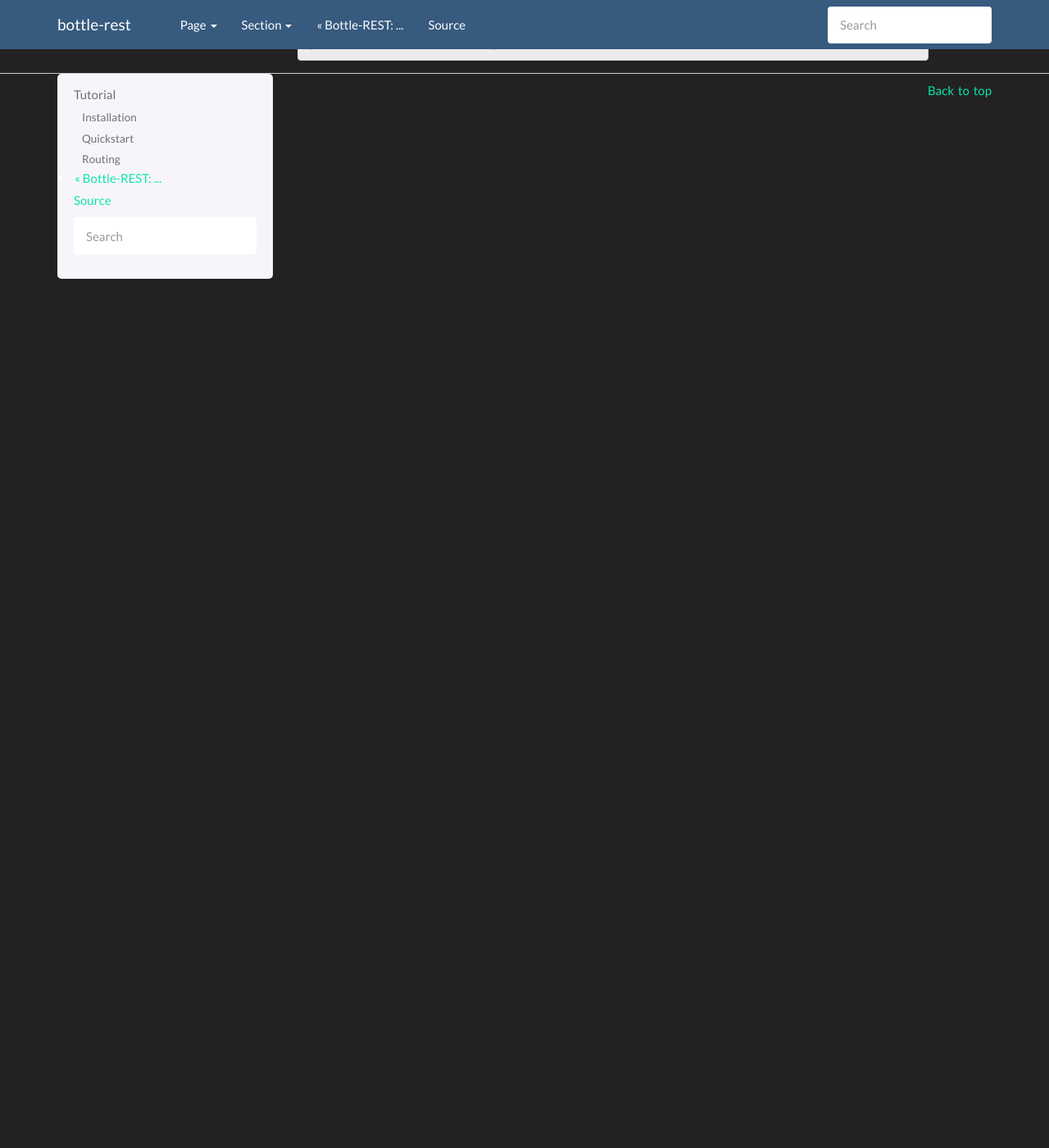
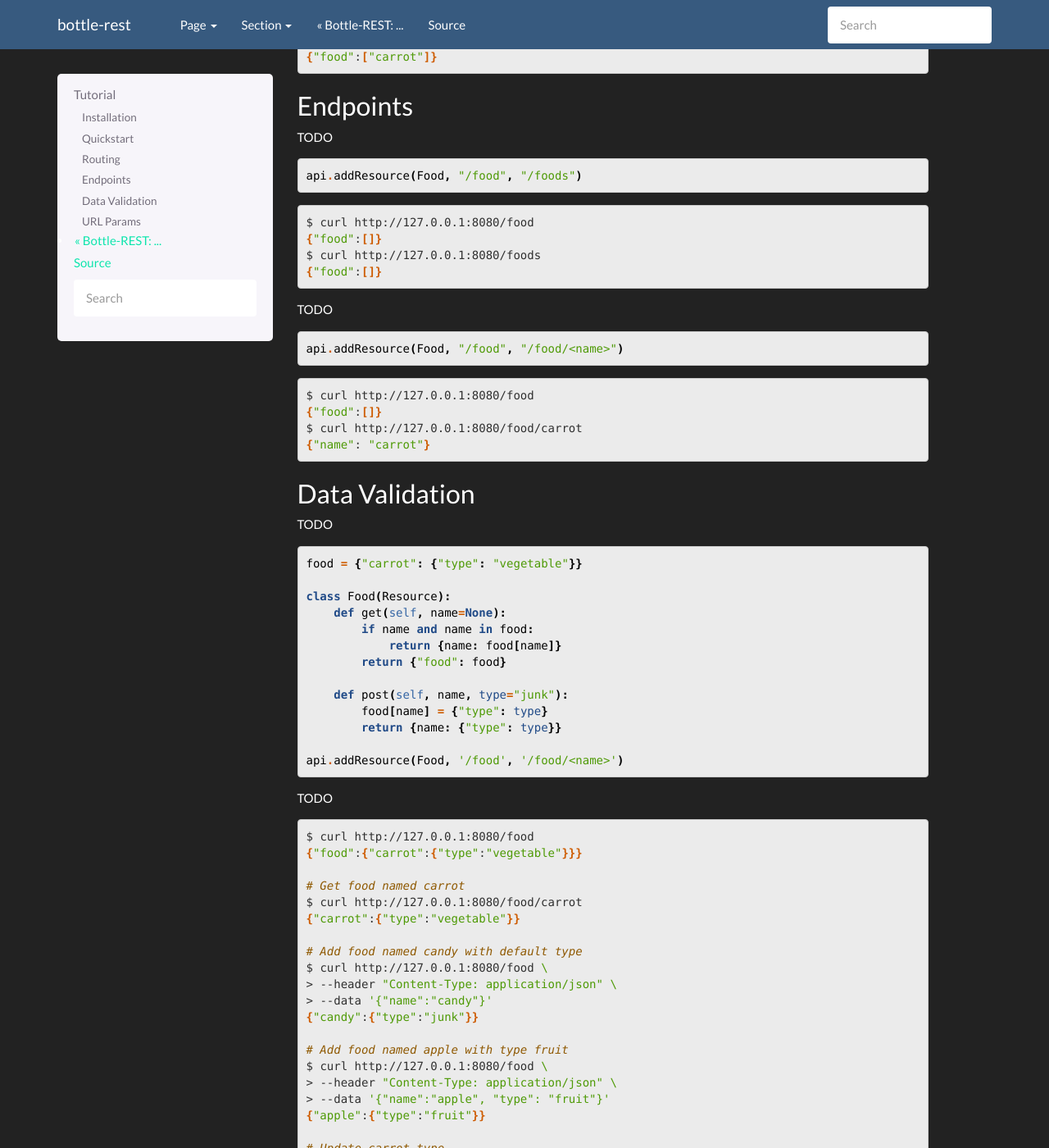
Before and after one commit to thepure12/bottle-rest, a Sphinx documentation site: the page built from docs/tutorial.rst, in a window 1280 px wide and 1400 px high, scrolled down 1719 px. Shown: the whole window at 82% size. Built offline with Sphinx 7.4.7, drawn with Linux system fonts in a browser that asks for light colours; pages that are not in the unit, such as notebooks, are missing from menus; some of the changed text lies outside the part shown.

Commit message:
updated documentation

```diff
--- a/docs/tutorial.rst
+++ b/docs/tutorial.rst
@@ -88,7 +90,123 @@ Using curl to test:
     $ curl http://127.0.0.1:8080/food \
     > --header "Content-Type: application/json" \
     > --data '{"name":"carrot"}'
-    {"name":["carrot","carrot"]}
+    {"name": "carrot"]}
+    $ curl http://127.0.0.1:8080/food
+    {"food":["carrot"]}
+
+Endpoints
+---------
+TODO
+
+.. code-block:: python
+
+    api.addResource(Food, "/food", "/foods")
+
+.. code-block:: bash
 
     $ curl http://127.0.0.1:8080/food
-    {"food":["carrot","carrot"]}
+    {"food":[]}
+    $ curl http://127.0.0.1:8080/foods
+    {"food":[]}
+
+TODO
+
+.. code-block:: python
+
+    api.addResource(Food, "/food", "/food/<name>")
+
+.. code-block:: bash
+
+    $ curl http://127.0.0.1:8080/food
+    {"food":[]}
+    $ curl http://127.0.0.1:8080/food/carrot
+    {"name": "carrot"}
+
+Data Validation
+---------------
+TODO
+
+.. code-block:: python
+
+    food = {"carrot": {"type": "vegetable"}}
+
+    class Food(Resource):
+        def get(self, name=None):
+            if name and name in food:
+                return {name: food[name]}
+            return {"food": food}
+
+        def post(self, name, type="junk"):
+            food[name] = {"type": type}
+            return {name: {"type": type}}
+
+    api.addResource(Food, '/food', '/food/<name>')
+
+TODO
+
+.. code-block:: bash
+
+    $ curl http://127.0.0.1:8080/food
+    {"food":{"carrot":{"type":"vegetable"}}}
+
+    # Get food named carrot
+    $ curl http://127.0.0.1:8080/food/carrot
+    {"carrot":{"type":"vegetable"}}
+
+    # Add food named candy with default type
+    $ curl http://127.0.0.1:8080/food \
+    > --header "Content-Type: application/json" \
+    > --data '{"name":"candy"}'
+    {"candy":{"type":"junk"}}
+
+    # Add food named apple with type fruit
+    $ curl http://127.0.0.1:8080/food \
+    > --header "Content-Type: application/json" \
+    > --data '{"name":"apple", "type": "fruit"}'
+    {"apple":{"type":"fruit"}}
+
+    # Update carrot type
+    $ curl http://127.0.0.1:8080/food/carrot \
+    > --header "Content-Type: application/json" \
+    > --data '{"type":"veggie"}'
+    {"carrot":{"type":"veggie"}}
+
+    $ curl http://127.0.0.1:8080/food
+    {
+        "food": {
+            "carrot":{"type":"veggie"},
+            "candy":{"type":"junk"},
+            "apple":{"type":"fruit"}
+        }
+    }
+
+URL Params
+--------------
+TODO
+
+.. code-block:: python
+
+    food = {
+        "carrot": {"type": "vegetable"},
+        "squash": {"type": "vegetable"},
+        "apple": {"type": "fruit"},
+        "orange": {"type": "fruit"}
+    }
+
+    class Food(Resource):
+        def get(self):
+            if "type" in self.params:
+                type = self.params["type"]
+                return {n: f for n, f in food.items() if f["type"] == type}
+            return {"food": food}
+
+    api.addResource(Food, '/food')
+
+TODO
+
+.. code-block:: bash
+
+    $ curl http://127.0.0.1:8080/food
+    {"food":{"carrot":{"type":"vegetable"},"squash":{"type":"vegetable"},"apple":{"type":"fruit"},"orange":{"type":"fruit"}}}
+    $ curl http://127.0.0.1:8080/food?type=fruit
+    {"apple":{"type":"fruit"},"orange":{"type":"fruit"}}
```
Also changed, not shown: other parts of docs/tutorial.rst (+2 -0 lines), 8 other files.
